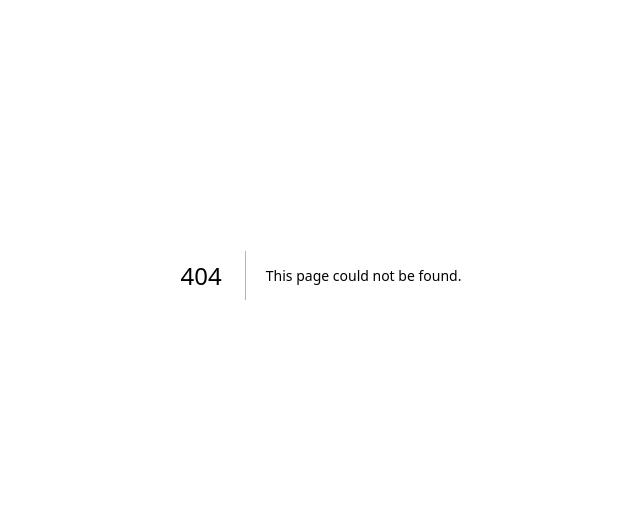
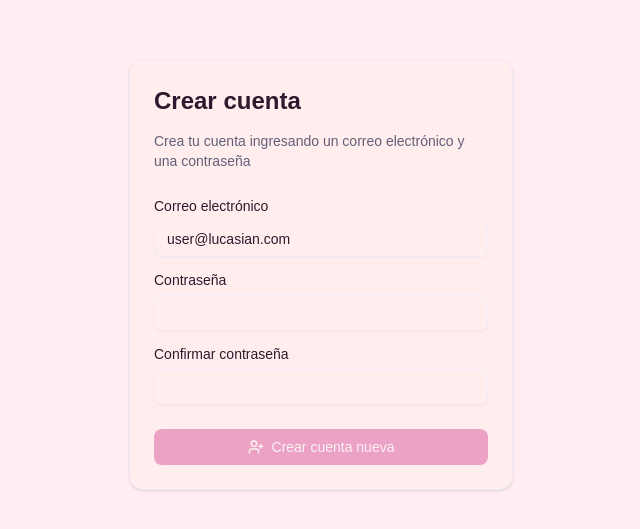
Before and after one commit to alexm9991/challenge-login, a Next.js app: page /create-account in a window 1280 px wide. Before the commit this address had no page. Shown: the part 125-654 px from the top of the page, without its empty margins (319-959 px from the left). Built offline with nearby package versions, Linux system fonts and the light colour scheme.

Commit message:
✨ CreateAccountView: add view

```diff
--- /dev/null
+++ b/src/app/components/create-account/index.jsx
@@ -0,0 +1,125 @@
+// Utils
+import { useForm } from "react-hook-form";
+import { yupResolver } from "@hookform/resolvers/yup";
+import { UserCreateSchema, defaultValues } from "@/lib/schemas/user-register-schema";
+
+// Components
+import { Input } from "@ui/input";
+import { Button } from "@ui/button";
+import {
+  Card,
+  CardHeader,
+  CardFooter,
+  CardTitle,
+  CardDescription,
+  CardContent,
+} from "@ui/card";
+
+import {
+  Form,
+  FormField,
+  FormItem,
+  FormControl,
+  FormLabel,
+  FormMessage,
+} from "@/app/ui/form";
+
+// Icons
+import { UserPlus } from "lucide-react";
+
+export const CreateAccountView = () => {
+  const form = useForm({
+    mode: "onChange",
+    resolver: yupResolver(UserCreateSchema),
+    defaultValues,
+  });
+
+  const { control, handleSubmit, formState } = form;
+  const { isValid, isDirty, isLoading } = formState;
+
+  const onSubmit = (data) => {
+    console.log("data", data);
+    // TODO: fetch create user
+  };
+
+  return (
+    <section className="flex items-center justify-center h-screen">
+      <Card className="max-w-sm mx-8">
+        <CardHeader className="space-y-1">
+          <CardTitle className="text-2xl font-bold">Crear cuenta</CardTitle>
+          <CardDescription className="my-1">
+            Crea tu cuenta ingresando un correo electrónico y una contraseña
+          </CardDescription>
+        </CardHeader>
+        <CardContent>
+          <Form {...form}>
+            <form
+              id="create-account-form"
+              onSubmit={handleSubmit(onSubmit)}
+              className="space-y-4"
+            >
+              {/* Email Field */}
+              <FormField
+                className="space-y-2"
+                control={control}
+                name="email"
+                render={({ field }) => (
+                  <FormItem>
+                    <FormLabel>Correo electrónico</FormLabel>
+                    <FormControl>
+                      <Input placeholder="usuario@dominio.com" {...field} />
+                    </FormControl>
+                    <FormMessage />
+                  </FormItem>
+                )}
+              />
+
+              {/* Password Field */}
+              <FormField
+                className="space-y-2"
+                control={control}
+                name="password"
+                render={({ field }) => (
+                  <FormItem>
+                    <FormLabel>Contraseña</FormLabel>
+                    <FormControl>
+                      <Input {...field} />
+                    </FormControl>
+                    <FormMessage />
+                  </FormItem>
+                )}
+              />
+
+              {/* Confirm Password Field */}
+              <FormField
+                className="space-y-2"
+                control={control}
+                name="confirmPassword"
+                render={({ field }) => (
+                  <FormItem>
+                    <FormLabel>Confirmar contraseña</FormLabel>
+                    <FormControl>
+                      <Input {...field} />
+                    </FormControl>
+                    <FormMessage />
+                  </FormItem>
+                )}
+              />
+            </form>
+          </Form>
+        </CardContent>
+
+        <CardFooter>
+          <Button
+            disabled={!isDirty || !isValid || isLoading}
+            form="create-account-form"
+            type="submit"
+            className="w-full"
+          >
+            <UserPlus /> Crear cuenta nueva
+          </Button>
+        </CardFooter>
+      </Card>
+    </section>
+  );
+};
--- /dev/null
+++ b/src/pages/create-account/index.js
@@ -0,0 +1,5 @@
+import { CreateAccountView } from "@components/create-account"
+
+export default function Page({ data }) {
+    return <CreateAccountView data={data} />
+}
```
